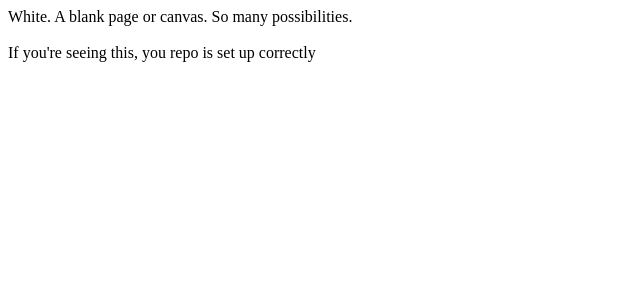
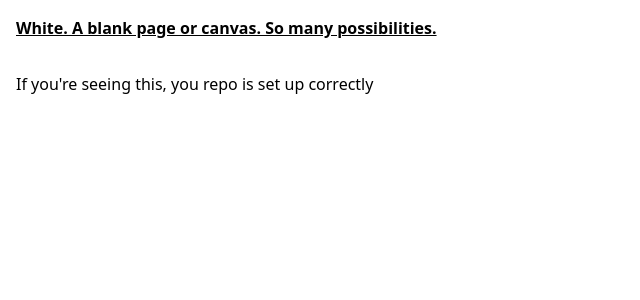
Before and after one commit to varoon-enjeti/tricluck-landing-page, a React (Create React App) app: page / in a window 1280 px wide. Shown: the top 300 px of the page, without its empty margins (0-640 px from the left). Built offline with nearby package versions, Linux system fonts and the light colour scheme.

Commit message:
tailwind setup

```diff
--- a/src/App.tsx
+++ b/src/App.tsx
@@ -5,9 +5,8 @@ function App() {
   return (
     <div className="App">
       <header className="App-header">
-        <div>White. A blank page or canvas. So many possibilities.</div>
-        <br />
-        <div>If you're seeing this, you repo is set up correctly</div>
+        <div className="p-4 font-bold underline">White. A blank page or canvas. So many possibilities.</div>
+        <div className='p-4'>If you're seeing this, you repo is set up correctly</div>
       </header>
     </div>
   );
--- /dev/null
+++ b/src/index.css
@@ -0,0 +1,3 @@
+@tailwind base;
+@tailwind components;
+@tailwind utilities;
--- a/src/index.tsx
+++ b/src/index.tsx
@@ -1,6 +1,7 @@
 import React from 'react';
 import ReactDOM from 'react-dom/client';
 import App from './App';
+import "./index.css";
 import reportWebVitals from './reportWebVitals';
 
 const root = ReactDOM.createRoot(
--- a/tailwind.config.js
+++ b/tailwind.config.js
@@ -1,6 +1,8 @@
 /** @type {import('tailwindcss').Config} */
 module.exports = {
-  content: [],
+  content: [
+    "./src/**/*.{js,jsx,ts,tsx}",
+  ],
   theme: {
     extend: {},
   },
```
